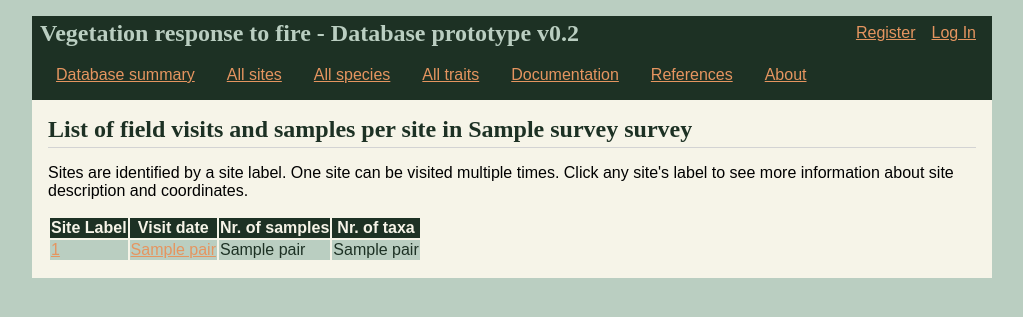
After one commit to ces-unsw-edu-au/fireveg-webapp, a Flask app: template webapp/templates/visits/list.html in a window 1280 px wide. The commit adds this page. Shown: the top 317 px of the page, without its empty margins (128-1151 px from the left). Run offline with Flask 2, Linux system fonts and the light colour scheme; the template is opened without the code that fills it: most values are stand-ins (such as "Sample title", 1, 10 or a date in 2020); some libraries are stand-ins or nearby versions.

Commit message:
Add new blueprint for visits and improve allow maps per survey

```diff
--- a/webapp/__init__.py
+++ b/webapp/__init__.py
@@ -55,6 +55,8 @@ def create_app(test_config=None):
 
     from . import sites
     app.register_blueprint(sites.bp)
+    from . import visits
+    app.register_blueprint(visits.bp)
     from . import species
     app.register_blueprint(species.bp)
     from . import traits
--- a/webapp/templates/index.html
+++ b/webapp/templates/index.html
@@ -14,6 +14,10 @@
       <li><a href="{{ url_for('sites.sites_list') }}">List of sites (all surveys)</a></li>
       <li><a href="{{ url_for('sites.sites_map') }}">Map of sites (all surveys)</a></li>
     </ul>
+    <li> Field visits</li>
+    <ul>
+      <li><a href="{{ url_for('visits.visits_list') }}">Visits and samples per site</a></li>
+    </ul>
 
     <li> Species traits reported in the literature</li>
     <ul>
--- a/webapp/templates/sites/info.html
+++ b/webapp/templates/sites/info.html
@@ -43,7 +43,7 @@
         {% else %}
           <td>{{ pair[6] }} </td>
         {% endif %}
-        <td><a href="{{ url_for( 'sites.visit_info', id=the_title,dt=pair[0] ) }}">{{ pair[0] }}</a></td>
+        <td><a href="{{ url_for( 'visits.visit_info', id=the_title,dt=pair[0] ) }}">{{ pair[0] }}</a></td>
 
           {% if pair[1] == None %}
             <td class='empty'>Description not available.</td>
--- a/webapp/templates/sites/map.html
+++ b/webapp/templates/sites/map.html
@@ -1,7 +1,11 @@
 {% extends 'base.html' %}
 
 {% block header %}
-  <h1>Map!</h1>
+{% if survey_name != None %}
+<h1>Location of sites in survey {{survey_name}}</h1>
+{% else %}
+  <h1>Map of all sites</h1>
+{% endif %}
 {% endblock %}
 {% block content %}
 <p>Sites are identified by a site label. One site can be visited multiple times. Click any site's label to see more information about site description and coordinates.</p>
--- /dev/null
+++ b/webapp/templates/visits/list.html
@@ -0,0 +1,42 @@
+{% extends 'base.html' %}
+
+{% block header %}
+  <h1>{% block title %}
+    {% if survey == None %}
+    List of field visits and samples per site
+    {% else %}
+    List of field visits and samples per site in {{survey}} survey
+    {% endif %}
+    {% endblock %}</h1>
+{% endblock %}
+{% block content %}
+<p>Sites are identified by a site label. One site can be visited multiple times. Click any site's label to see more information about site description and coordinates.</p>
+
+    <table>
+        <tr><th>Site Label</th><th>Visit date</th><th>Nr. of samples</th><th>Nr. of taxa</th></tr>
+    {% for pair in visits %}
+        <tr>
+          <td><a href="{{ url_for( 'sites.site_info', id=pair[0] ) }}">{{ pair[0] }}</a></td>
+
+            {% if pair[1] == None %}
+              <td class='empty'>Description not available.</td>
+            {% else %}
+              <td><a href="{{ url_for( 'visits.visit_info', id=pair[0], dt=pair[1] ) }}">{{ pair[1] }} </a> </td>
+            {% endif %}
+
+            {% if pair[2] == None or pair[2] == 0%}
+              <td class='empty'>No data added</td>
+            {% else %}
+              <td>{{ pair[2] }}</td>
+            {% endif %}
+
+            {% if pair[3] == None or pair[3] == 0%}
+              <td class='empty'>No data added</td>
+            {% else %}
+              <td>{{ pair[3] }}</td>
+            {% endif %}
+        </tr>
+    {% endfor %}
+    </table>
+
+{% endblock %}
```
Also changed, not shown: webapp/sites.py (+8 -57 lines), webapp/visits.py (added, +82 -0 lines), webapp/templates/visits/visit.html (renamed from webapp/templates/sites/visit.html).
